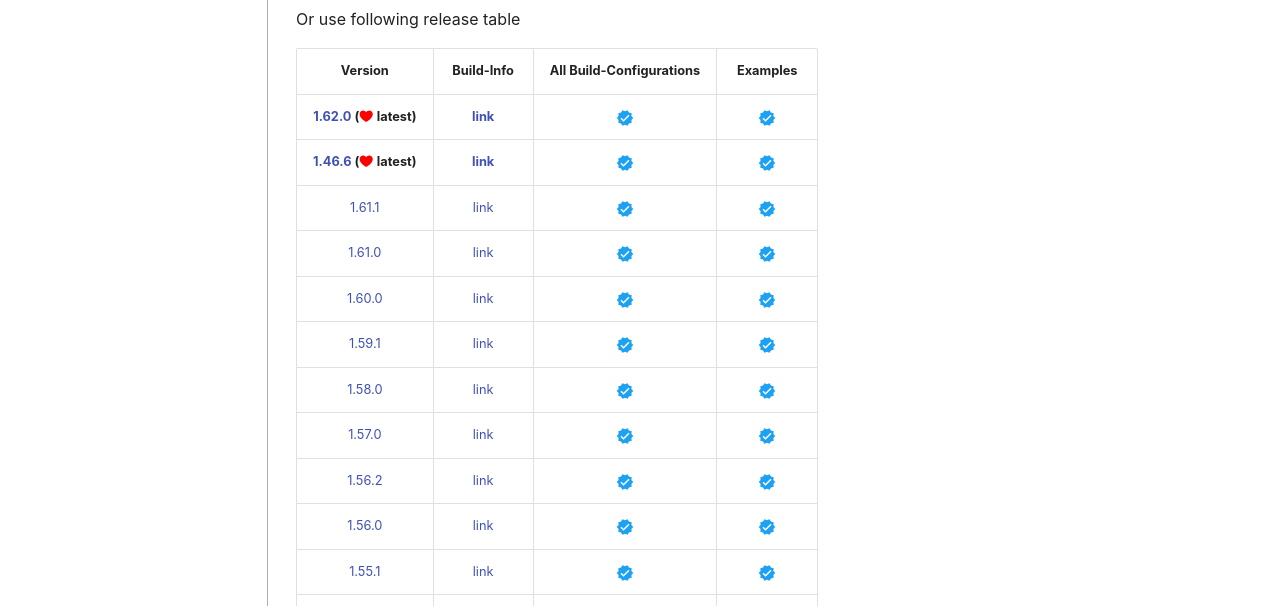
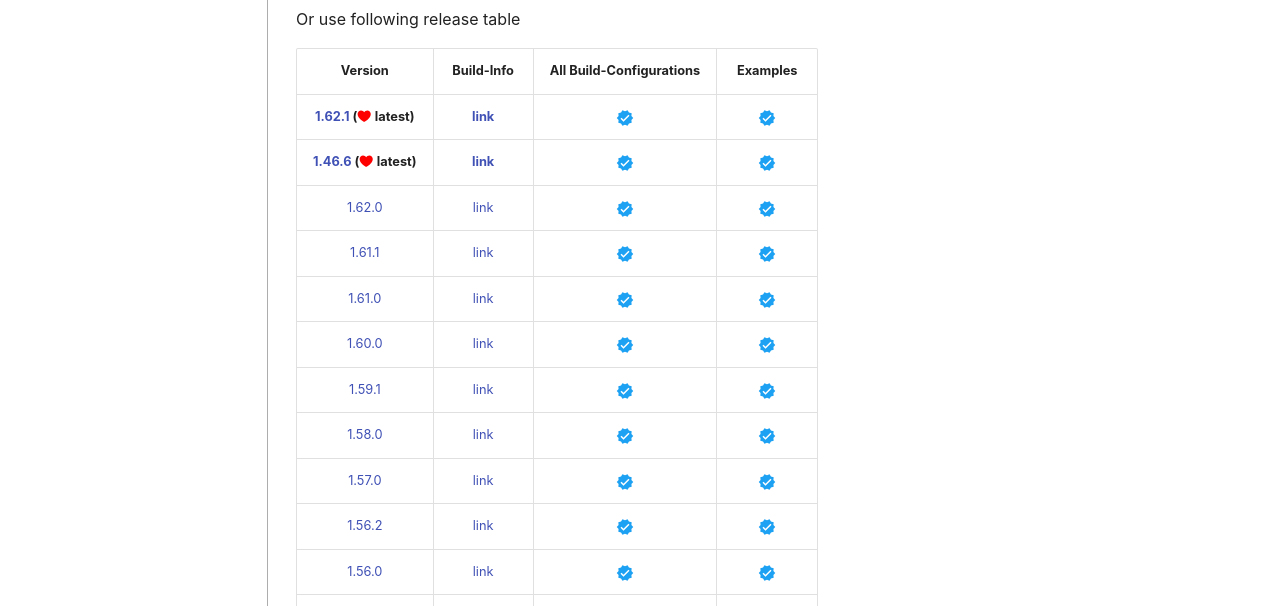
Before and after one commit to thommyho/Cpp-gRPC-Windows-PreBuilts, an MkDocs documentation site: the page built from docs/steps.md, in a window 1280 px wide and 900 px high. Shown: the part 294-900 px from the top of the window. Built offline with MkDocs 1.6.1 and Material for MkDocs 9.7.7, drawn with Linux system fonts in a browser that asks for light colours; emoji names are drawn with the system emoji font; some web fonts are replaced; comment, search, counter and statistics services are not loaded.

Commit message:
Update steps.md
Version bump v1.62.1

```diff
--- a/docs/steps.md
+++ b/docs/steps.md
@@ -9,8 +9,9 @@
 
 |                                                         Version                                                         |                                 Build-Info                                 |        All Build-Configurations         |                Examples                 |
 |:-----------------------------------------------------------------------------------------------------------------------:|:--------------------------------------------------------------------------:|:---------------------------------------:|:---------------------------------------:|
-| **[1.62.0](https://github.com/thommyho/gRPC_windows/releases/tag/v1.62.0) (:octicons-heart-fill-24:{ .heart } latest)** | **[link](https://github.com/thommyho/gRPC_windows_prebuilt/tree/v1.62.0)** | :material-check-decagram:{ .tick-blue } | :material-check-decagram:{ .tick-blue } |
+| **[1.62.1](https://github.com/thommyho/gRPC_windows/releases/tag/v1.62.1) (:octicons-heart-fill-24:{ .heart } latest)** | **[link](https://github.com/thommyho/gRPC_windows_prebuilt/tree/v1.62.1)** | :material-check-decagram:{ .tick-blue } | :material-check-decagram:{ .tick-blue } |
 | **[1.46.6](https://github.com/thommyho/gRPC_windows/releases/tag/v1.46.6) (:octicons-heart-fill-24:{ .heart } latest)** | **[link](https://github.com/thommyho/gRPC_windows_prebuilt/tree/v1.46.6)** | :material-check-decagram:{ .tick-blue } | :material-check-decagram:{ .tick-blue } |
+|                         [1.62.0](https://github.com/thommyho/gRPC_windows/releases/tag/v1.62.0)                         |   [link](https://github.com/thommyho/gRPC_windows_prebuilt/tree/v1.62.0)   | :material-check-decagram:{ .tick-blue } | :material-check-decagram:{ .tick-blue } |
 |                         [1.61.1](https://github.com/thommyho/gRPC_windows/releases/tag/v1.61.1)                         |   [link](https://github.com/thommyho/gRPC_windows_prebuilt/tree/v1.61.1)   | :material-check-decagram:{ .tick-blue } | :material-check-decagram:{ .tick-blue } |
 |                         [1.61.0](https://github.com/thommyho/gRPC_windows/releases/tag/v1.61.0)                         |   [link](https://github.com/thommyho/gRPC_windows_prebuilt/tree/v1.61.0)   | :material-check-decagram:{ .tick-blue } | :material-check-decagram:{ .tick-blue } |
 |                         [1.60.0](https://github.com/thommyho/gRPC_windows/releases/tag/v1.60.0)                         |   [link](https://github.com/thommyho/gRPC_windows_prebuilt/tree/v1.60.0)   | :material-check-decagram:{ .tick-blue } | :material-check-decagram:{ .tick-blue } |
```
